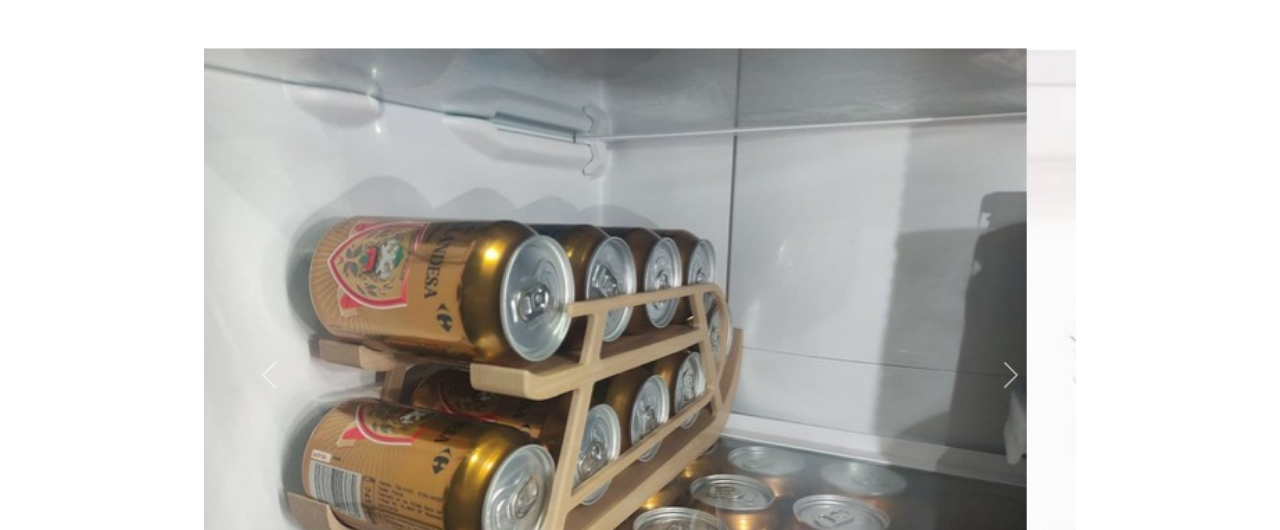
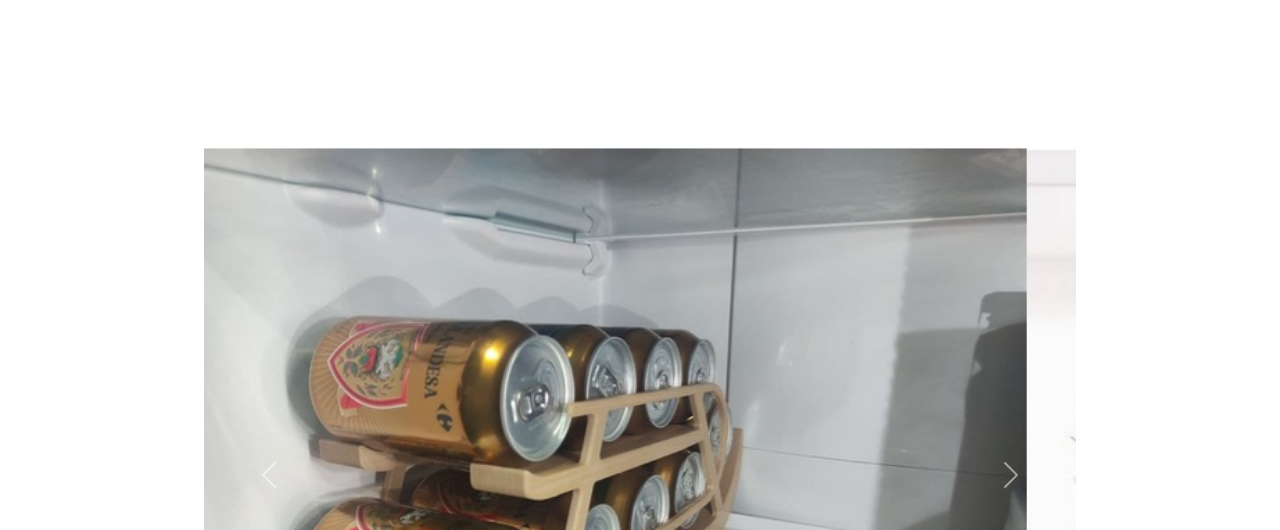
Before and after one commit to ivanlcr94/impresion3D, a plain HTML site: page paginas/trabajos.html in a window 1280 px wide. Shown: the part 174-704 px from the top of the page. Drawn offline with nearby package versions, Linux system fonts and the light colour scheme.

Commit message:
correccion html trabajo

```diff
--- a/style.css
+++ b/style.css
@@ -226,8 +226,8 @@ footer p {
 }
 
 .contenedorGaleriaDeImagenes{
-    margin-top: 50px;
-    margin-bottom: 200px;
+    margin-top: 150px;
+    margin-bottom: 150px;
 }
 
 @media only screen and (min-width:1024px){
```
